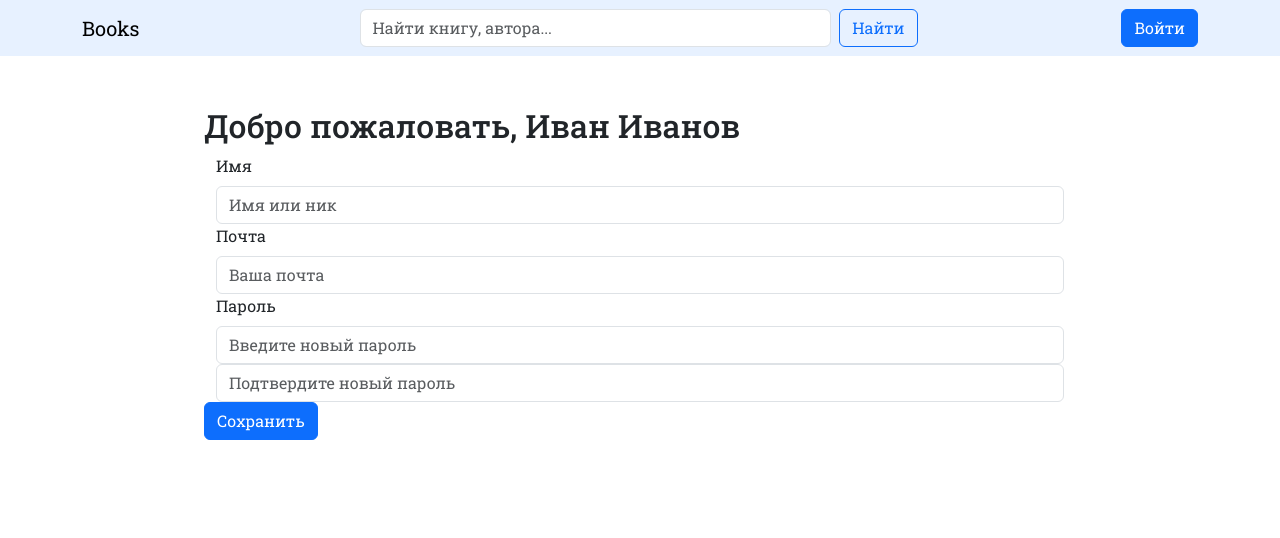
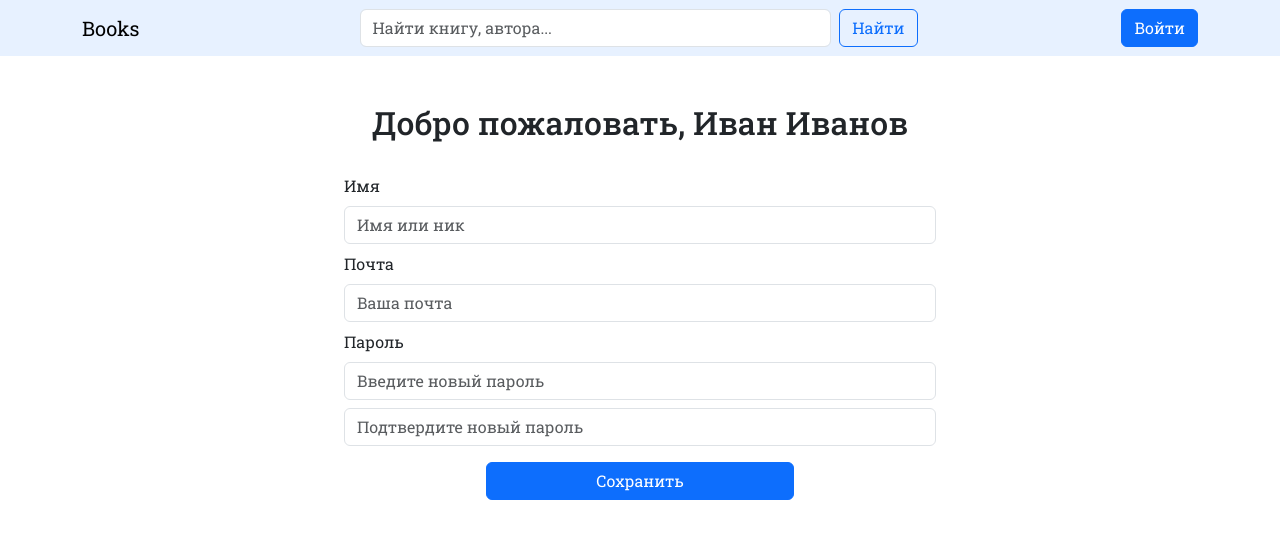
Before and after one commit to DashaSav/book-project, a React (Create React App) app: page /profile in a window 1280 px wide. Shown: the top 538 px of the page. Built offline with nearby package versions, Linux system fonts and the light colour scheme.

Commit message:
fixed styles for profile

```diff
--- a/src/presentation/pages/Editor.tsx
+++ b/src/presentation/pages/Editor.tsx
@@ -1,7 +1,7 @@
 import { Button, FloatingLabel } from "react-bootstrap";
 import Form from "react-bootstrap/Form";
 import "../styles/App.scss";
-import { useState } from "react";
+import { useState, useRef } from "react";
 import Container from "react-bootstrap/Container";
 import BooksNavbar from "../components/BooksNavbar";
 import { addChapter } from "../../data/apiService";
--- a/src/presentation/pages/Profile.tsx
+++ b/src/presentation/pages/Profile.tsx
@@ -1,4 +1,4 @@
-import { Button, FormGroup } from "react-bootstrap";
+import { Button, FormGroup, Stack } from "react-bootstrap";
 import Form from "react-bootstrap/Form";
 import "../styles/App.scss";
 import Container from "react-bootstrap/Container";
@@ -24,10 +24,11 @@ export default function Profile() {
     <>
       <BooksNavbar />
 
-      <Container className="content">
-        <h2>Добро пожаловать, Иван Иванов</h2>
+      <Container className="mt-5 d-flex w-50 align-content-center flex-wrap">
+        <Stack direction="vertical" className="d-flex align-items-center">
+          <h2 className="header">Добро пожаловать, Иван Иванов</h2>
           <Container className="UserInformation">
-          <FormGroup controlId="formName">
+            <FormGroup className="mb-2" controlId="formName">
               <Form.Label>Имя</Form.Label>
               <Form.Control
                 value={name}
@@ -36,7 +37,7 @@ export default function Profile() {
                 placeholder="Имя или ник"
               />
             </FormGroup>
-          <FormGroup controlId="formEmail">
+            <FormGroup className="mb-2" controlId="formEmail">
               <Form.Label>Почта</Form.Label>
               <Form.Control
                 value={email}
@@ -45,15 +46,17 @@ export default function Profile() {
                 placeholder="Ваша почта"
               />
             </FormGroup>
-          <FormGroup controlId="formPassword">
+            <FormGroup className="mb-2" controlId="formPassword">
               <Form.Label>Пароль</Form.Label>
               <Form.Control
+                className="mb-2"
                 value={password}
                 onChange={changePassword}
                 type="password"
                 placeholder="Введите новый пароль"
               />
               <Form.Control
+                className="mb-2"
                 value={passwordRepeat}
                 onChange={changePasswordRepeat}
                 type="password"
@@ -61,7 +64,13 @@ export default function Profile() {
               />
             </FormGroup>
           </Container>
-        <Button className="mb-2" as="input" type="submit" value="Сохранить" />
+          <Button
+            className="save mt-2"
+            as="input"
+            type="submit"
+            value="Сохранить"
+          />
+        </Stack>
       </Container>
     </>
   );
--- a/src/presentation/styles/App.scss
+++ b/src/presentation/styles/App.scss
@@ -6,10 +6,23 @@
 .content{
   width: 70%;
   align-content: center;
-  margin: 4% auto;
+  margin: 2.5% auto;
 }
-p .header{
-  margin: 0 auto;
+
+.contentProfile{
+    display: flex;
+    width: 50%;
+    margin: 0 auto;
+    justify-content: center;
+}
+
+.save{
+  width: 50%;
+}
+
+.header{
+  text-align: center;
+  margin-bottom: 2rem;
 }
 
 .my-cont img {
```
Lines whose indentation alone changed are shown as unchanged.
